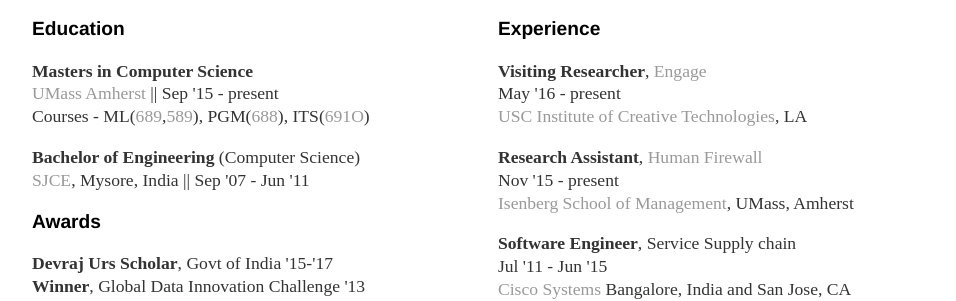
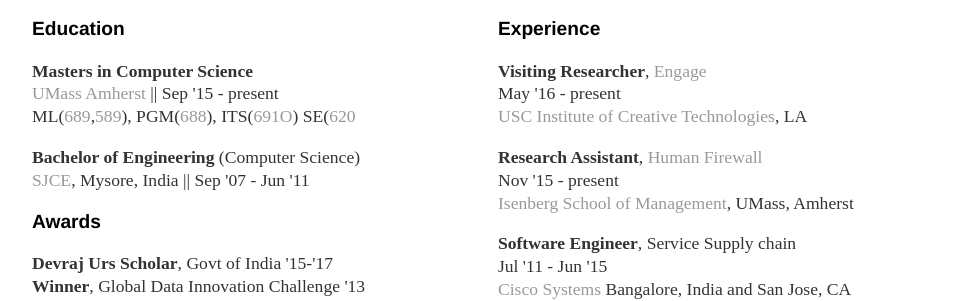
Before and after one commit to Shamya/shamyatest.github.io, a Jekyll site: the page built from about/index.html, in a window 1280 px wide. Shown: the part 489-790 px from the top of the page, without its empty margins (160-1116 px from the left). Built offline with Jekyll 4.4.1, drawn with Linux system fonts in a browser that asks for light colours.

Commit message:
Update index.html

```diff
--- a/about/index.html
+++ b/about/index.html
@@ -16,7 +16,7 @@
   <p>
     <b>Masters in Computer Science</b> <br>
     <a href="https://www.cics.umass.edu/">UMass Amherst</a> || Sep '15 - present <br>
-    Courses - ML(<a href= "http://www-edlab.cs.umass.edu/cs689/">689</a>,<a href="http://openscholar.cs.umass.edu/marlin/classes/cmpsci-589-machine-learning">589</a>), PGM(<a href="http://people.cs.umass.edu/~brenocon/pgm2016/">688</a>), ITS(<a href="https://www.cics.umass.edu/content/fall-16-course-descriptions/#691O">691O</a>)
+    ML(<a href= "http://www-edlab.cs.umass.edu/cs689/">689</a>,<a href="http://openscholar.cs.umass.edu/marlin/classes/cmpsci-589-machine-learning">589</a>), PGM(<a href="http://people.cs.umass.edu/~brenocon/pgm2016/">688</a>), ITS(<a href="https://www.cics.umass.edu/content/fall-16-course-descriptions/#691O">691O</a>) SE(<a href="https://people.cs.umass.edu/~rjust/courses/2016Spring/CS520.620/">620</a>
   </p>
 
   <p>
```
